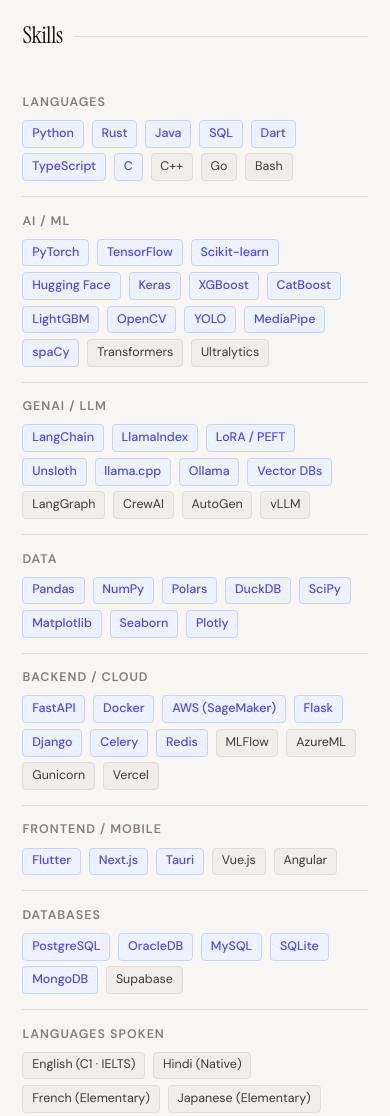
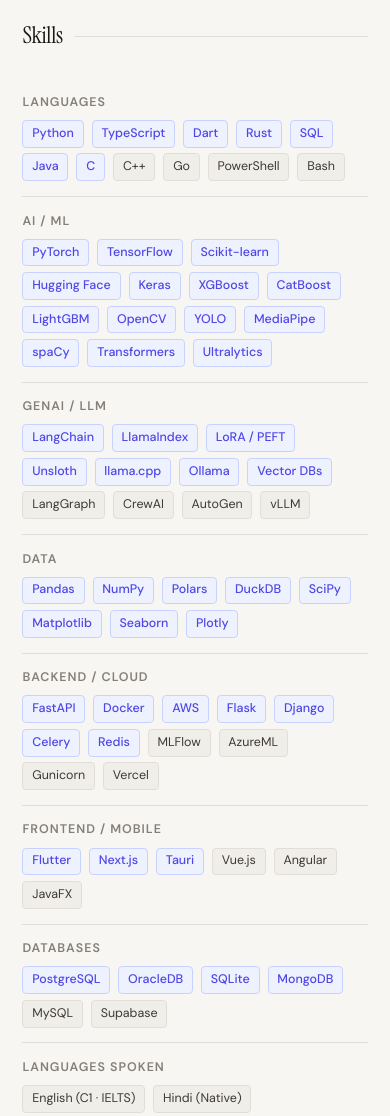
Before and after one commit to 990aa/990aa.github.io, a plain HTML site: page index.html in a window 390 px wide. Shown: the part 580-1696 px from the top of the page. Drawn offline with nearby package versions, Linux system fonts and the light colour scheme.

Commit message:
Languages reordered to: Python, TypeScript, Dart, Rust, SQL, Java, C, C++, Go, PowerShell, Bash with PowerShell non-highlighted and placed before Bash.
AI / ML section:
All items are now highlighted, including Transformers and Ultralytics.

Databases section:
MySQL is no longer highlighted and moved after highlighted database items.

Frontend / Mobile:
Added JavaFX at the end.

Coursework updates

```diff
--- a/index.html
+++ b/index.html
@@ -811,14 +811,15 @@
                     <td class="skill-label">Languages</td>
                     <td class="skill-tags">
                         <span class="tag core">Python</span>
+                        <span class="tag core">TypeScript</span>
+                        <span class="tag core">Dart</span>
                         <span class="tag core">Rust</span>
+                        <span class="tag core">SQL</span>
                         <span class="tag core">Java</span>
-                        <span class="tag core">SQL</span>
-                        <span class="tag core">Dart</span>
-                        <span class="tag core">TypeScript</span>
                         <span class="tag core">C</span>
                         <span class="tag">C++</span>
                         <span class="tag">Go</span>
+                        <span class="tag">PowerShell</span>
                         <span class="tag">Bash</span>
                     </td>
                 </tr>
@@ -837,8 +838,8 @@
                         <span class="tag core">YOLO</span>
                         <span class="tag core">MediaPipe</span>
                         <span class="tag core">spaCy</span>
-                        <span class="tag">Transformers</span>
-                        <span class="tag">Ultralytics</span>
+                        <span class="tag core">Transformers</span>
+                        <span class="tag core">Ultralytics</span>
                     </td>
                 </tr>
                 <tr>
@@ -875,7 +876,7 @@
                     <td class="skill-tags">
                         <span class="tag core">FastAPI</span>
                         <span class="tag core">Docker</span>
-                        <span class="tag core">AWS (SageMaker)</span>
+                        <span class="tag core">AWS</span>
                         <span class="tag core">Flask</span>
                         <span class="tag core">Django</span>
                         <span class="tag core">Celery</span>
@@ -894,6 +895,7 @@
                         <span class="tag core">Tauri</span>
                         <span class="tag">Vue.js</span>
                         <span class="tag">Angular</span>
+                        <span class="tag">JavaFX</span>
                     </td>
                 </tr>
                 <tr>
@@ -901,9 +903,9 @@
                     <td class="skill-tags">
                         <span class="tag core">PostgreSQL</span>
                         <span class="tag core">OracleDB</span>
-                        <span class="tag core">MySQL</span>
                         <span class="tag core">SQLite</span>
                         <span class="tag core">MongoDB</span>
+                        <span class="tag">MySQL</span>
                         <span class="tag">Supabase</span>
                     </td>
                 </tr>
@@ -1317,7 +1319,7 @@
             </div>
             <div class="degree">B.Tech. (Honours) — Computer Science &amp; Engineering, Specialisation in AI &amp; ML</div>
             <div class="coursework">
-                <strong>Key Coursework:</strong> Linear Algebra, Calculus, Discrete Math, AI, OOP, DevOps, Cloud Computing, Parallel Computing, Digital Systems, Computer Networks, OS, Quantum Computing
+                <strong>Key Coursework:</strong> Linear Algebra, Calculus, Discrete Math, AI, OOP, DevOps, Cloud Computing, Automata Theory, Compiler Design, Parallel Computing, Digital Systems, Computer Networks, OS, Quantum Computing
             </div>
         </div>
 
@@ -1328,7 +1330,7 @@
             </div>
             <div class="degree">B.S. — Data Science and Applications</div>
             <div class="coursework">
-                <strong>Key Coursework:</strong> Probability &amp; Optimisation, Statistics, DSA, DBMS, Machine Learning, Deep Learning, Generative AI, NLP, LLMs, Computer Vision, MLOps, Application Development
+                <strong>Key Coursework:</strong> Probability &amp; Optimisation, Statistics, DSA, DBMS, Machine Learning, Deep Learning, Generative AI, NLP, LLMs, Computer Vision, MLOps, Tools in Data Science, Application Development
             </div>
         </div>
     </section>
```
